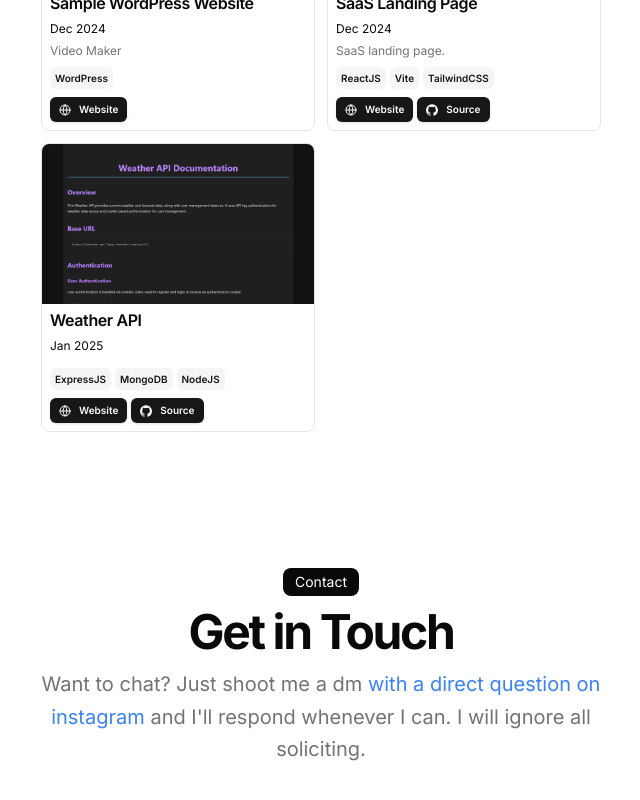
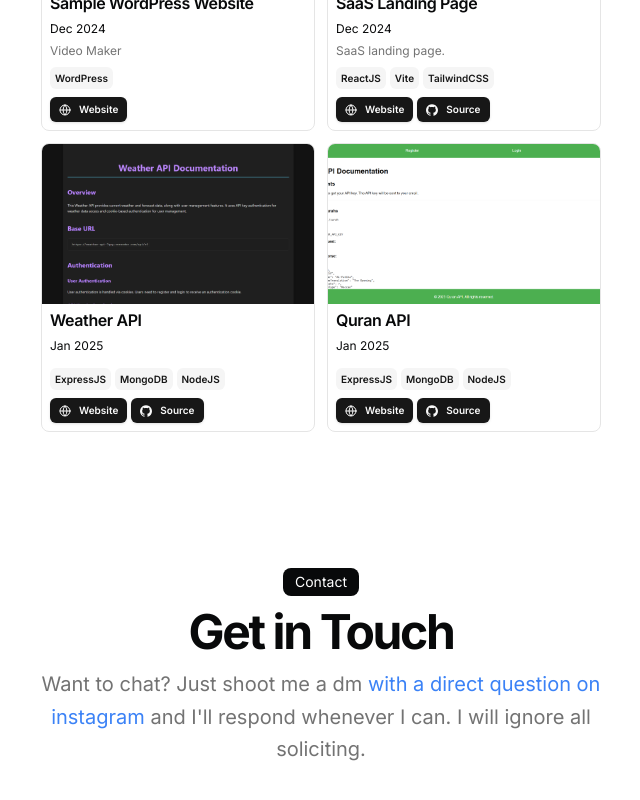
Before and after one commit to 0xshariq/portfolio-website, a Next.js app: page / in a window 1280 px wide. Shown: the part 1746-2546 px from the top of the page, without its empty margins (319-959 px from the left). Built offline with nearby package versions, Linux system fonts and the light colour scheme.

Commit message:
API Project Added

```diff
--- a/src/data/resume.tsx
+++ b/src/data/resume.tsx
@@ -257,6 +257,33 @@ export const DATA = {
       ],
       image: "/weather-api.png",
       video: "",
+    },
+    {
+      title: "Quran API",
+      href: "https://quran-api-ny11.onrender.com/",
+      dates: "Jan 2025",
+      active: true,
+      description:
+        "",
+      technologies: [
+       "ExpressJS",
+       "MongoDB",
+       "NodeJS",
+      ],
+      links: [
+        {
+          type: "Website",
+          href: "https://quran-api-ny11.onrender.com/",
+          icon: <Icons.globe className="size-3" />,
+        },
+        {
+          type: "Source",
+          href: "https://github.com/0xshariq/quran-api.git",
+          icon: <Icons.github className="size-3" />,
+        }
+      ],
+      image: "/quran-api.png",
+      video: "",
     }
   ]
 } as const;
```
Also changed, not shown: public/quran-api.png (added).
